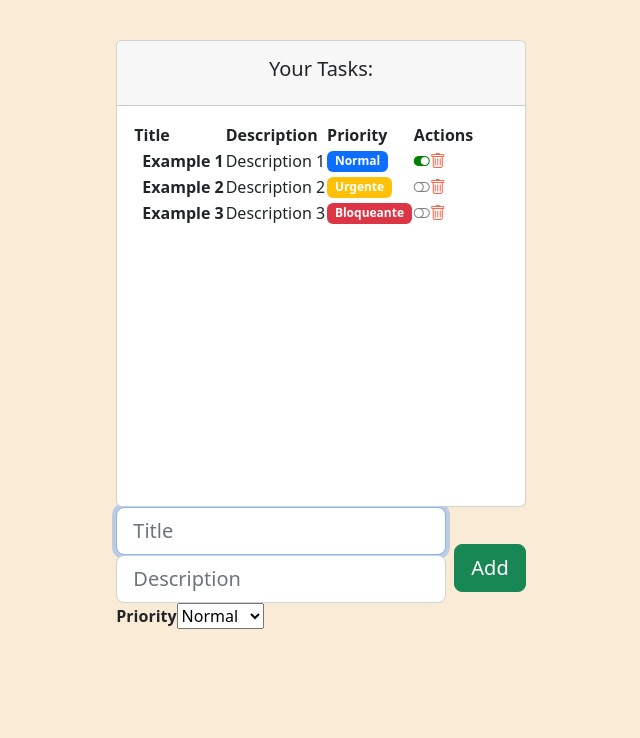
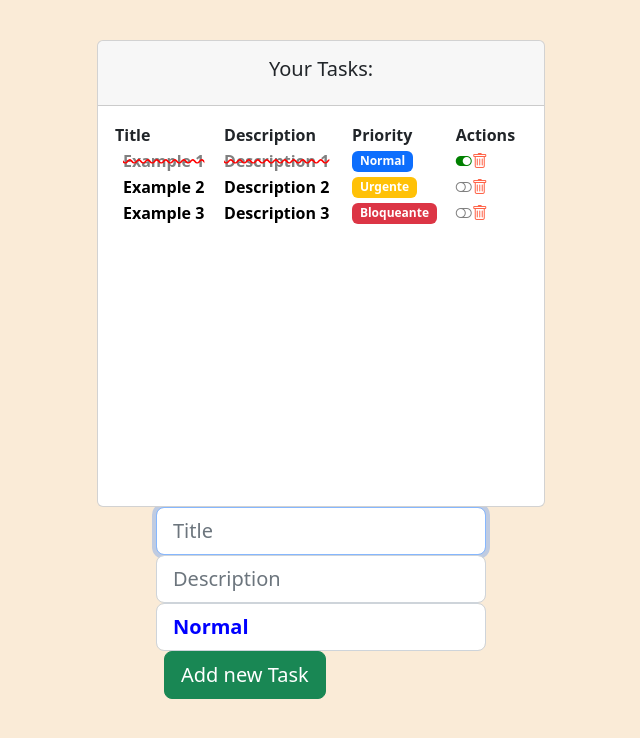
Before and after one commit to JuanferGG/proyecto-evolutivo, a React (Create React App) app: page / in a window 1280 px wide. Shown: the top 738 px of the page, without its empty margins (319-959 px from the left). Built offline with nearby package versions, Linux system fonts and the light colour scheme.

Commit message:
version estable

```diff
--- a/src/components/container/task_list.jsx
+++ b/src/components/container/task_list.jsx
@@ -23,13 +23,15 @@ const TaskListComponent = () => {
 
     useEffect(() => {
         // console.log('Modificacion de tareas');
+        setTimeout(() => {
             setLoading(false);
+        }, 2000);
         return () => {
             console.log('Tasklist component is going to unMount...');
         };
     }, [tasks]);
 
-    function completeTask(task){
+    function completeTask(task) {
         // console.log(`Complete this Task: `, task)
         const index = tasks.indexOf(task)
         const tempTask = [...tasks]
@@ -38,32 +40,28 @@ const TaskListComponent = () => {
         setTasks(tempTask)
     }
 
-    function deleteTask(task){
+    function deleteTask(task) {
         // console.log(`Delete this Task: `, task)
         const index = tasks.indexOf(task)
         const tempTask = [...tasks]
-        tempTask.splice(index,1)
+        tempTask.splice(index, 1)
         setTasks(tempTask)
     }
 
-    function addTask(task){
+    function addTask(task) {
         // console.log(`Task Create this Task: `, task)
         const tempTask = [...tasks]
         tempTask.push(task)
         setTasks(tempTask)
     }
 
+    const styleTable = {
+        width: '100%',
+    }
+
+    const Table = () => {
         return (
-        <div>
-            <div className='col-12'>
-                <div className='card'>
-                    {/* Card Header */}
-                    <div className='card-header p-3'>
-                        <h5 style={{textAlign: 'center'}}>Your Tasks:</h5>
-                    </div>
-                    {/* Card Body */}
-                    <div className='card-body' data-md-perfect-scrollbar='true' style={ {position: 'relative', height: '400px'} }>
-                        <table>
+            <table style={styleTable}>
                 <thead>
                     <tr>
                         <th scope='col'>Title</th>
@@ -74,15 +72,50 @@ const TaskListComponent = () => {
                 </thead>
                 <tbody>
                     {/* Iterar sobre una lista de tareas */}
-                                { tasks.map((task, index) => {
+                    {tasks.map((task, index) => {
                         return <TaskComponent key={index} task={task} complete={completeTask} deleteTask={deleteTask}></TaskComponent>
-                                }) }
+                    })}
                 </tbody>
             </table>
+        )
+    }
+
+    let tasksTable
+
+    if(tasks.length > 0){
+        tasksTable = <Table/>
+    } else {
+        tasksTable = (
+            <div>
+                <h3 style={{textAlign: 'center'}}>There aren't Tasks !</h3>
+                <h5 style={{textAlign: 'center'}}>Please, create one</h5>
+            </div>
+        )
+    }
+
+    const loadingStyle = {
+        color: 'grey',
+        fontSize: '30px',
+        fontWeight: 'bold'
+    }
+
+    return (
+        <div style={{width: '35vw', display: 'flex', flexDirection: 'column', alignItems: 'center'}}>
+            <div className='col-12'>
+                <div className='card'>
+                    {/* Card Header */}
+                    <div className='card-header p-3'>
+                        <h5 style={{ textAlign: 'center' }}>Your Tasks:</h5>
+                    </div>
+                    {/* Card Body */}
+                    <div className='card-body' data-md-perfect-scrollbar='true' style={{ position: 'relative', height: '400px' }}>
+                        {/* Add loading Spinner */}
+                        {loading ? (<p style={loadingStyle}>Loading Task</p>) : tasksTable}
+
                     </div>
                 </div>
             </div>
-            <TaskForm add={addTask}></TaskForm>
+            <TaskForm add={addTask} length={tasks.length}></TaskForm>
         </div>
     );
 };
--- a/src/components/pures/Forms/taskForm.jsx
+++ b/src/components/pures/Forms/taskForm.jsx
@@ -3,7 +3,7 @@ import PropTypes from 'prop-types';
 import { levels } from '../../../models/levels.enum';
 import { Task } from '../../../models/task.class';
 
-const TaskForm = ({ add }) => {
+const TaskForm = ({ add, length }) => {
 
     const nameRef = useRef('')
     const descriptionRef = useRef('')
@@ -22,13 +22,27 @@ const TaskForm = ({ add }) => {
         add(newTask)
     }
 
+    const normalStyle = {
+        color: 'blue',
+        fontWeight: 'bold'
+    }
+
+    const urgentStyle = {
+        color: 'yellow',
+        fontWeight: 'bold'
+    }
+
+    const BlockingStyle = {
+        color: 'tomato',
+        fontWeight: 'bold'
+    }
+
     return (
         <form onSubmit={addTask} className='d-flex justify-content-center align-items-center mb-4'>
             <div className='form-outline flex-fill'>
                 <input ref={nameRef} id='inputName' type='text' className='form-control form-control-lg' placeholder='Title' required autoFocus />
                 <input ref={descriptionRef} id='inputDescription' type='text' className='form-control form-control-lg' placeholder='Description' required />
-                <label htmlFor='selectLevel' className='sr-only' style={{fontWeight: 'bold'}}>Priority</label>
-                <select ref={levelRef} defaultValue={levels.NORMAL} id='selectLevel'>
+                <select style={normalStyle} className='form-control form-control-lg' ref={levelRef} defaultValue={levels.NORMAL} id='selectLevel'>
                     <option value={levels.NORMAL}>
                         Normal
                     </option>
@@ -39,15 +53,18 @@ const TaskForm = ({ add }) => {
                         Blocking
                     </option>
                 </select>
+                <button type='submit' className='btn btn-success btn-lg ms-2'>
+                    {length > 0 ? 'Add new Task' : 'Create you First task'}
+                </button>
             </div>
-            <button type='submit' className='btn btn-success btn-lg ms-2'>Add</button>
         </form>
     );
 };
 
 
 TaskForm.propTypes = {
-    add: PropTypes.func.isRequired
+    add: PropTypes.func.isRequired,
+    length: PropTypes.number.isRequired
 };
 
 
--- a/src/components/pures/task.jsx
+++ b/src/components/pures/task.jsx
@@ -1,5 +1,7 @@
 import React, { useEffect } from 'react';
 import PropTypes from 'prop-types';
+
+//? Models
 import { Task }  from '../../models/task.class';
 import { levels } from '../../models/levels.enum';
 
@@ -49,8 +51,21 @@ const TaskComponent = ( { task, complete, deleteTask } ) => {
         }
     }
 
+    const taskCompleted = {
+        backGroundColor: 'tomato',
+        color: 'gray',
+        fontWeight: 'bold',
+        textDecoration: 'line-through wavy red'
+    }
+    const taskPending = {
+        color: 'black',
+        fontWeight: 'bold',
+    }
+
+
+
     return (
-        <tr className='fw-normal'>
+        <tr style={task.completed ? taskCompleted : taskPending}>
             <th>
                 <span className='ms-2'>{ task.name }</span>
             </th>
```
Also changed, not shown: src/styles/task.css (line endings or trailing spaces). Lines whose indentation alone changed are shown as unchanged.
